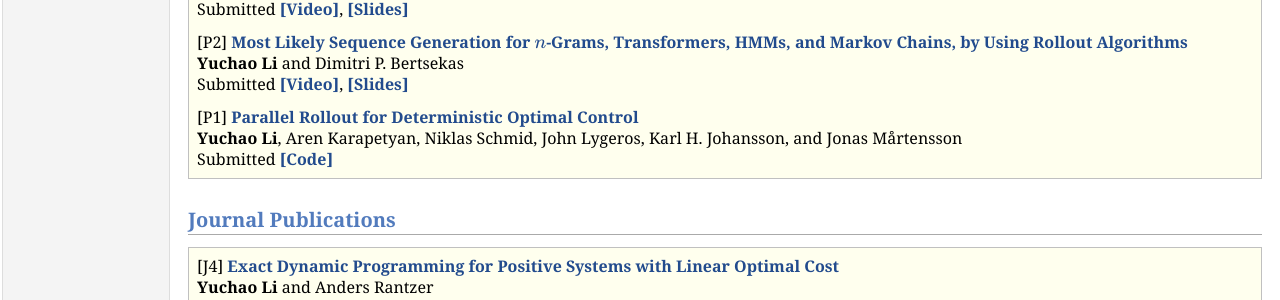
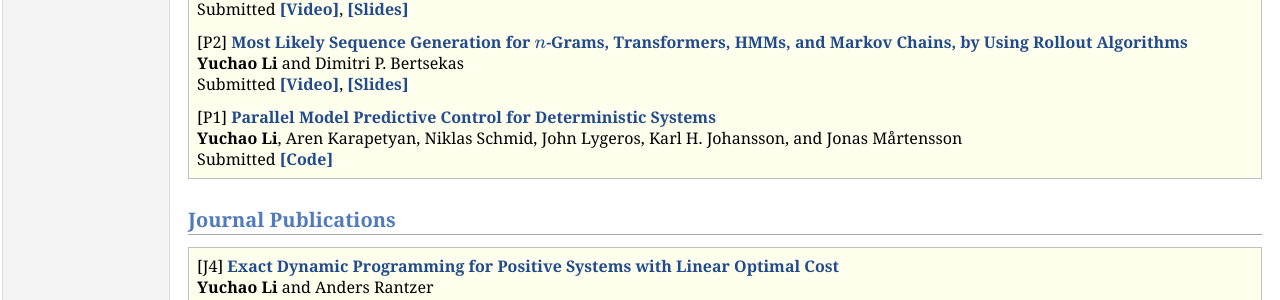
Before and after one commit to yuchaotaigu/yuchaotaigu.github.io, a Jekyll site: the page research.html, which Jekyll copies as it is, in a window 1280 px wide. Shown: the part 372-672 px from the top of the page. Built offline with Jekyll 4.4.1, drawn with Linux system fonts in a browser that asks for light colours; comment, search, counter and statistics services are not loaded.

Commit message:
parallel mpc

```diff
--- a/research.html
+++ b/research.html
@@ -57,7 +57,7 @@ Pratyusha Musunuru, <b>Yuchao Li</b>, Jamison Weber, and Dimitri P. Bertsekas<br
 <p>[P2] <a href="https://arxiv.org/abs/2403.15465"><b>Most Likely Sequence Generation for $n$-Grams, Transformers, HMMs, and Markov Chains, by Using Rollout Algorithms</b></a> <br />
 <b>Yuchao Li</b> and Dimitri P. Bertsekas<br />
  Submitted <a href="https://youtu.be/nIkNKgf3Eiw?si=m9WBQn3eQmvuUD_T"><b>[Video]</b></a>, <a href="https://web.mit.edu/dimitrib/www/RLTopics_2024_Lect10.pdf"><b>[Slides]</b></a></p>
-<p>[P1] <a href="http://arxiv.org/abs/2309.14560"><b>Parallel Rollout for Deterministic Optimal Control</b></a> <br />
+<p>[P1] <a href="http://arxiv.org/abs/2309.14560"><b>Parallel Model Predictive Control for Deterministic Systems</b></a> <br />
 <b>Yuchao Li</b>, Aren Karapetyan, Niklas Schmid, John Lygeros, Karl H. Johansson, and Jonas Mårtensson<br />
  Submitted <a href="https://github.com/akarapet/pr-mpc"><b>[Code]</b></a></p>
   </div></div>
```
